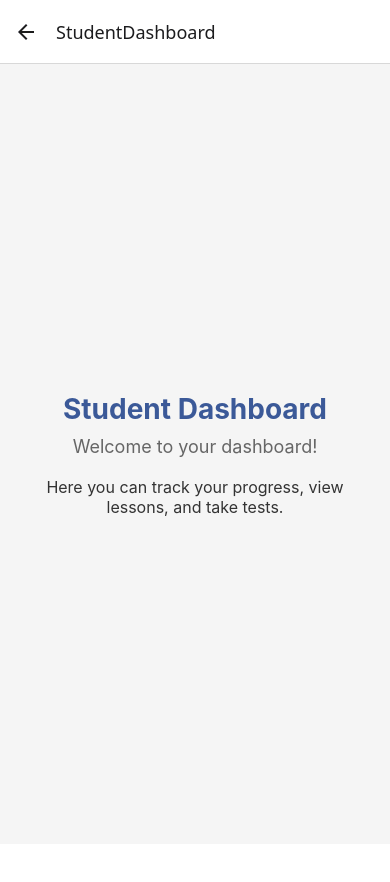
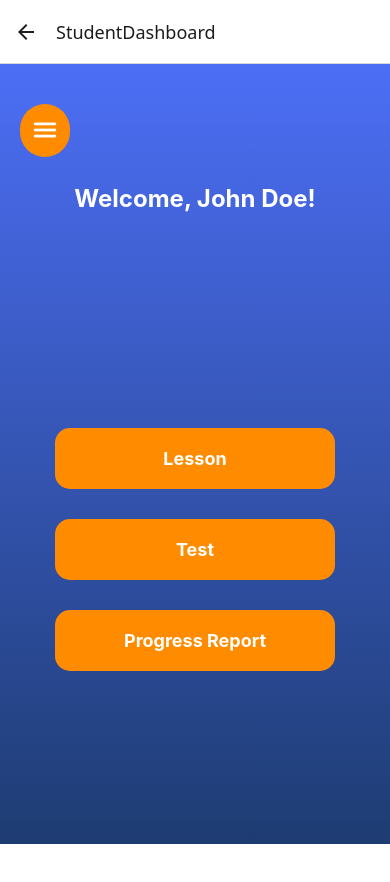
Before and after one commit to MaAn-41/Deaf-Ed, a React Native app: screen /StudentDashboard in a window 390 px wide. Shown: the top 882 px of the page. Before the commit the page ends 844 px from the top, so only its background shows below. Built offline with nearby package versions, Linux system fonts and the light colour scheme.

Commit message:
student front endupdated

```diff
--- a/src/screens/StudentDashboard.js
+++ b/src/screens/StudentDashboard.js
@@ -1,39 +1,173 @@
-import React from 'react';
-import { View, Text, StyleSheet } from 'react-native';
+import React, { useState } from 'react';
+import { View, Text, TouchableOpacity, StyleSheet, Animated } from 'react-native';
+import { Ionicons } from '@expo/vector-icons';
+import { useNavigation } from '@react-navigation/native';
+import { LinearGradient } from 'expo-linear-gradient'; // Importing LinearGradient
 
 const StudentDashboard = () => {
+  const [studentName] = useState('John Doe'); // Dummy student name
+  const navigation = useNavigation();
+  const [showMenu, setShowMenu] = useState(false);
+  const slideAnim = useState(new Animated.Value(-300))[0]; // Initial position for the menu
+  const buttonAnim = useState(new Animated.Value(1))[0]; // Button opacity animation
+
+  const handleMenuToggle = () => {
+    if (showMenu) {
+      // Slide menu out when it's already open
+      Animated.timing(slideAnim, {
+        toValue: -300,
+        duration: 300,
+        useNativeDriver: true,
+      }).start();
+      // Buttons slide back to normal position
+      Animated.timing(buttonAnim, {
+        toValue: 1,
+        duration: 300,
+        useNativeDriver: true,
+      }).start();
+    } else {
+      // Slide menu in when it's closed
+      Animated.timing(slideAnim, {
+        toValue: 0,
+        duration: 300,
+        useNativeDriver: true,
+      }).start();
+      // Buttons slide up behind navbar
+      Animated.timing(buttonAnim, {
+        toValue: 0,
+        duration: 300,
+        useNativeDriver: true,
+      }).start();
+    }
+    setShowMenu(!showMenu);
+  };
+
+  const handleLogout = () => {
+    console.log('Logout pressed');
+    // Add navigation to login page here
+  };
+
+  const handleUpdateProfile = () => {
+    console.log('Update Profile pressed');
+    // Add navigation to profile update page here
+  };
+
+  const handleLesson = () => {
+    console.log('Lesson button pressed');
+    // Add navigation to lesson page here
+  };
+
+  const handleTest = () => {
+    console.log('Test button pressed');
+    // Add navigation to test page here
+  };
+
+  const handleProgressReport = () => {
+    console.log('Progress Report button pressed');
+    // Add navigation to progress report page here
+  };
+
   return (
-    <View style={styles.container}>
-      <Text style={styles.title}>Student Dashboard</Text>
-      <Text style={styles.subtitle}>Welcome to your dashboard!</Text>
-      <Text style={styles.content}>Here you can track your progress, view lessons, and take tests.</Text>
-    </View>
+    <LinearGradient
+      colors={['#4c6ef5', '#1e3c72']} // Gradient colors
+      style={styles.container}
+    >
+      {/* Navbar Button */}
+      <TouchableOpacity style={styles.navbarButton} onPress={handleMenuToggle}>
+        <Ionicons name="menu" size={30} color="white" />
+      </TouchableOpacity>
+
+      {/* Slide-in Menu */}
+      <Animated.View
+        style={[styles.menu, { transform: [{ translateX: slideAnim }] }]}
+      >
+        <TouchableOpacity onPress={handleLogout} style={styles.menuItem}>
+          <Text style={styles.menuText}>Logout</Text>
+        </TouchableOpacity>
+        <TouchableOpacity onPress={handleUpdateProfile} style={styles.menuItem}>
+          <Text style={styles.menuText}>Update Profile</Text>
+        </TouchableOpacity>
+      </Animated.View>
+
+      {/* Welcome Message */}
+      <Text style={styles.welcomeText}>Welcome, {studentName}!</Text>
+
+      {/* Action Buttons */}
+      <Animated.View
+        style={[styles.buttonContainer, { opacity: buttonAnim }]} // Control button visibility
+      >
+        <TouchableOpacity style={styles.button} onPress={handleLesson}>
+          <Text style={styles.buttonText}>Lesson</Text>
+        </TouchableOpacity>
+        <TouchableOpacity style={styles.button} onPress={handleTest}>
+          <Text style={styles.buttonText}>Test</Text>
+        </TouchableOpacity>
+        <TouchableOpacity style={styles.button} onPress={handleProgressReport}>
+          <Text style={styles.buttonText}>Progress Report</Text>
+        </TouchableOpacity>
+      </Animated.View>
+    </LinearGradient>
   );
 };
 
 const styles = StyleSheet.create({
   container: {
     flex: 1,
-    justifyContent: 'center',
-    alignItems: 'center',
-    backgroundColor: '#f5f5f5',
     padding: 20,
   },
-  title: {
-    fontSize: 28,
+  navbarButton: {
+    position: 'absolute',
+    top: 40,
+    left: 20,
+    zIndex: 10,
+    padding: 10,
+    backgroundColor: '#FF8C00', // Orange background for the navbar button
+    borderRadius: 30,
+  },
+  menu: {
+    position: 'absolute',
+    top: 80,
+    left: 0,
+    backgroundColor: 'transparent', // Same gradient as the rest of the app
+    borderRadius: 8,
+    padding: 20,
+    elevation: 5,
+    height: '100%',
+    width: 250, // Width of the slide-in menu
+    paddingTop: 50,
+  },
+  menuItem: {
+    paddingVertical: 20,
+  },
+  menuText: {
+    fontSize: 18,
+    fontWeight: '500',
+    color: '#FFF',
+  },
+  welcomeText: {
+    fontSize: 24,
     fontWeight: 'bold',
-    color: '#3b5998',
-    marginBottom: 10,
+    color: 'white',
+    textAlign: 'center',
+    marginTop: 100,
   },
-  subtitle: {
+  buttonContainer: {
+    marginTop: 200, // Adjusted to make sure buttons don't overlap with navbar
+    alignItems: 'center',
+  },
+  button: {
+    backgroundColor: '#FF8C00', // Orange buttons
+    padding: 20,
+    borderRadius: 15, // More square-like but rounded corners
+    width: '80%',
+    marginVertical: 15,
+    alignItems: 'center',
+    elevation: 5,
+  },
+  buttonText: {
     fontSize: 18,
-    color: '#666',
-    marginBottom: 20,
-  },
-  content: {
-    fontSize: 16,
-    color: '#333',
-    textAlign: 'center',
+    fontWeight: 'bold',
+    color: 'white',
   },
 });
 
```
